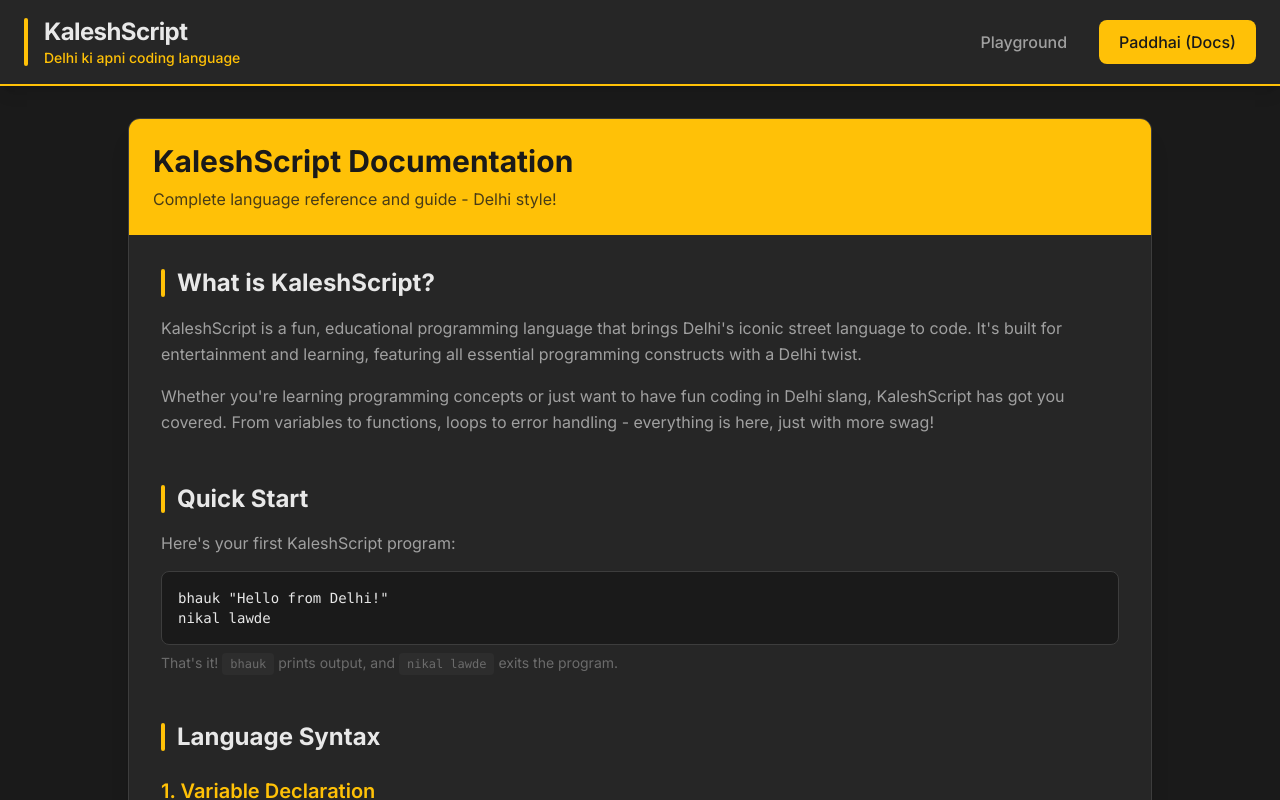
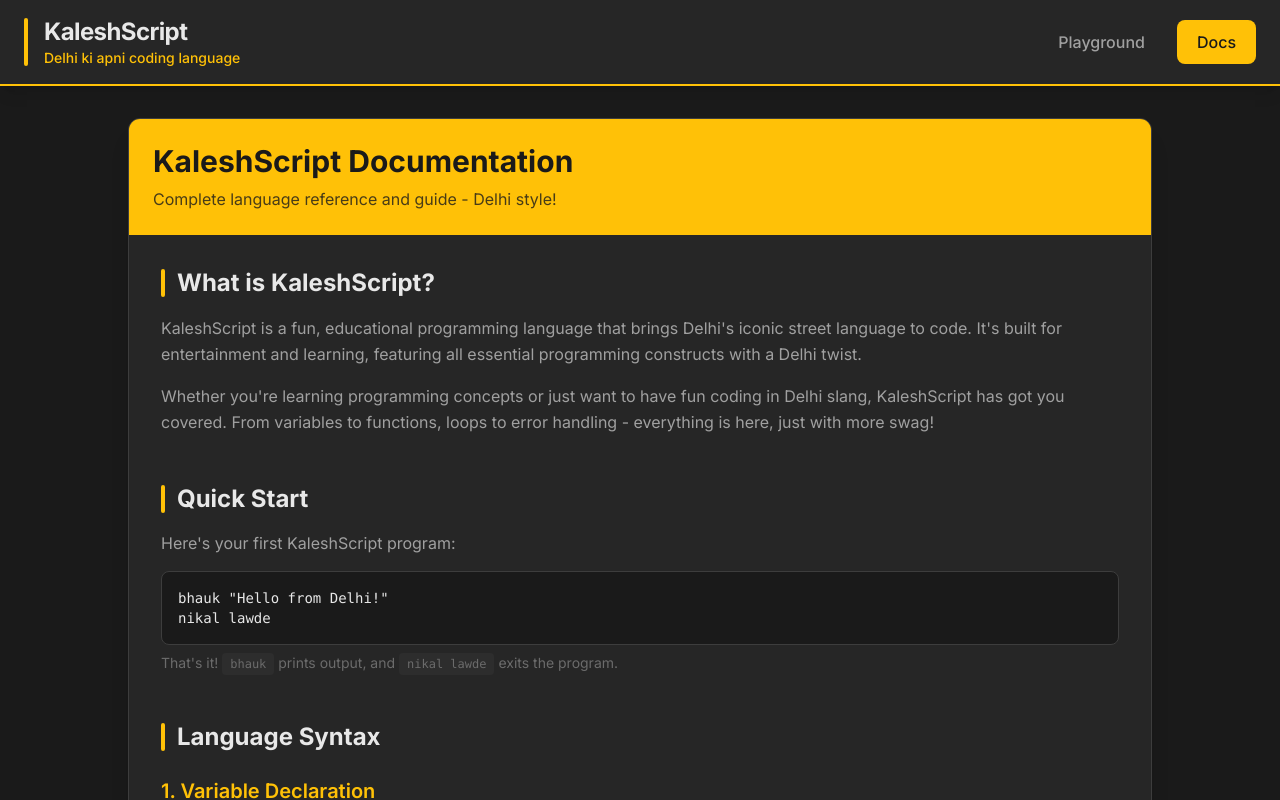
Before and after one commit to darthvader58/KaleshScript, a Next.js app in the folder kaleshscript-web/: page /paddhai in a window 1280 px wide. Shown: the top 800 px of the page. Built offline with nearby package versions, Linux system fonts and the light colour scheme.

Commit message:
m inor tab wording changed

```diff
--- a/kaleshscript-web/app/paddhai/page.tsx
+++ b/kaleshscript-web/app/paddhai/page.tsx
@@ -24,7 +24,7 @@ export default function PaddhaiPage() {
                 Playground
               </Link>
               <span className="px-5 py-2.5 rounded-lg font-medium bg-neon-yellow text-dark-bg">
-                Paddhai (Docs)
+                Docs
               </span>
             </div>
           </div>
```
